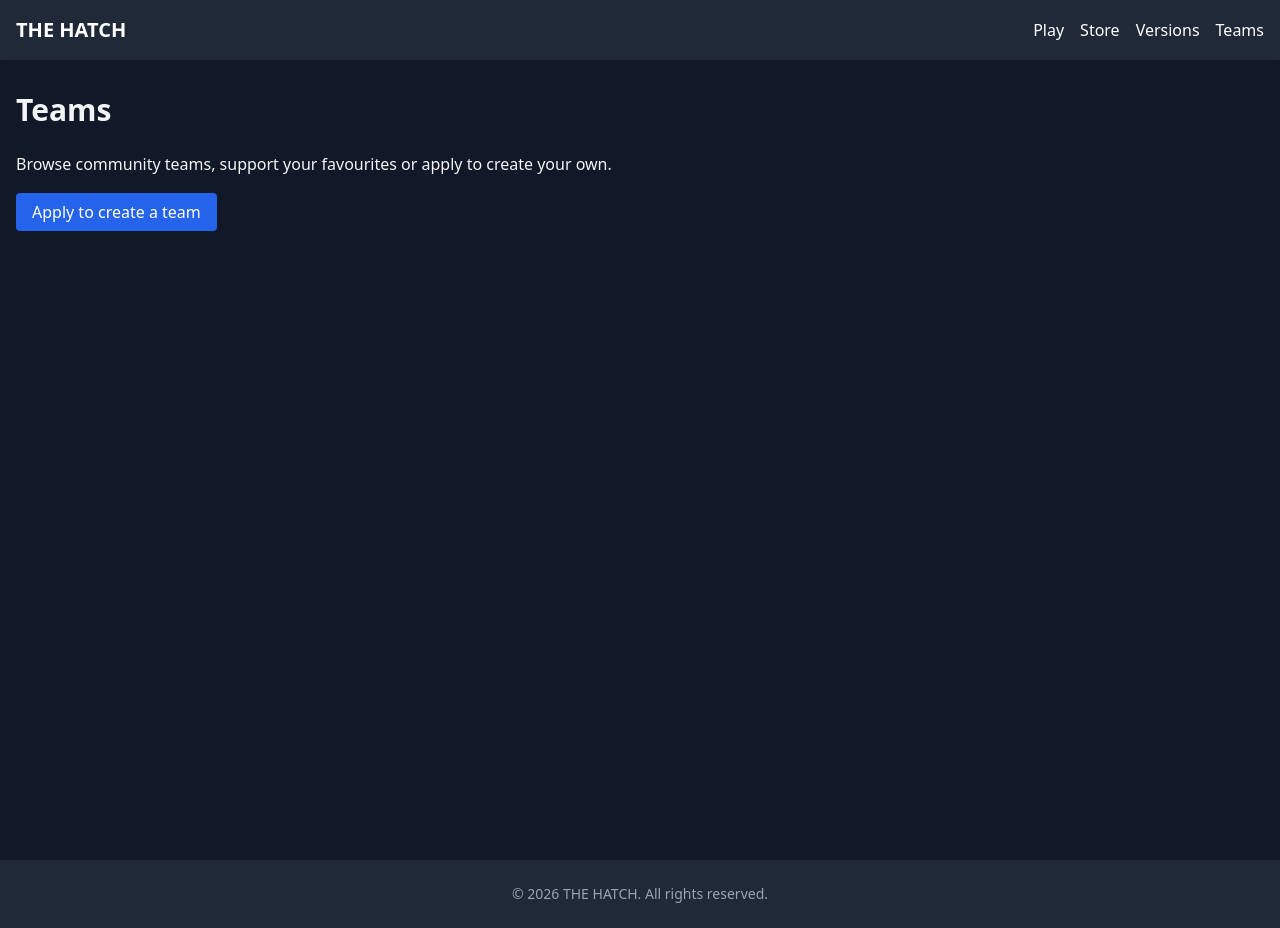
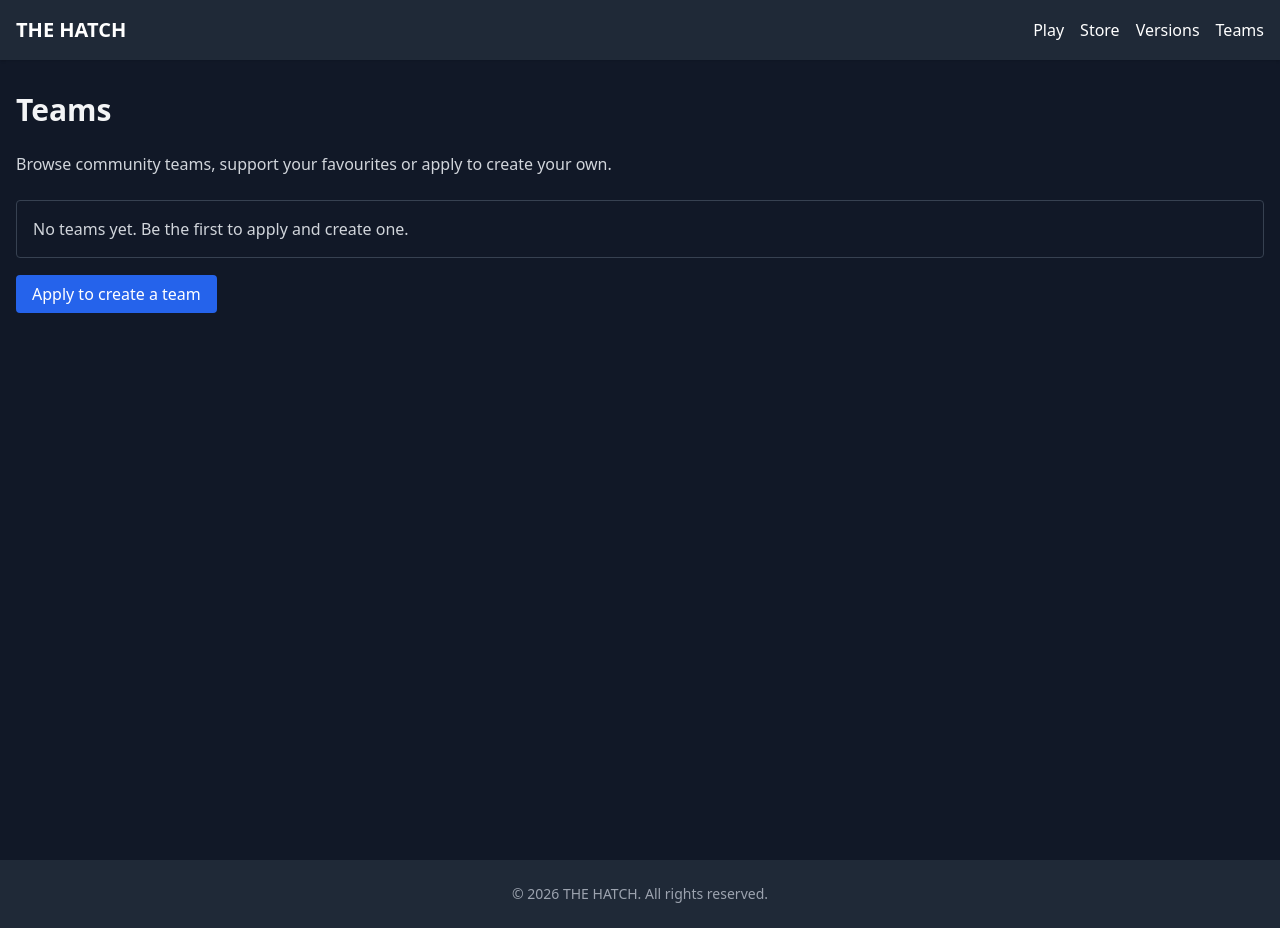
Before and after one commit to CeoSolace/TheHatchGame, a Next.js app: page /teams in a window 1280 px wide. Built offline with nearby package versions, Linux system fonts and the light colour scheme.

Commit message:
Update page.tsx

```diff
--- a/app/teams/page.tsx
+++ b/app/teams/page.tsx
@@ -2,15 +2,23 @@ import Link from 'next/link'
 import { teams } from '@/lib/data/teams'
 
 export const metadata = {
-  title: 'Teams | THE HATCH',
+  title: 'Teams | THE HATCH',
 }
 
 export default function TeamsPage() {
-  // In a real implementation, this data would come from the database via API. Here we import a static list.
   return (
     <div className="space-y-6">
       <h1 className="text-3xl font-bold">Teams</h1>
-      <p>Browse community teams, support your favourites or apply to create your own.</p>
+      <p className="text-gray-300">
+        Browse community teams, support your favourites or apply to create your own.
+      </p>
+
+      {teams.length === 0 && (
+        <div className="border border-gray-700 rounded p-4 text-gray-300">
+          No teams yet. Be the first to apply and create one.
+        </div>
+      )}
+
       <div className="grid grid-cols-1 md:grid-cols-2 gap-4">
         {teams.map((team) => (
           <Link
@@ -18,10 +26,6 @@ export default function TeamsPage() {
             key={team.slug}
             className="border border-gray-700 rounded overflow-hidden hover:shadow-lg transition-shadow"
           >
-            <div
-              className="h-32 bg-cover bg-center"
-              style={{ backgroundImage: `url(${team.bannerUrl})` }}
-            />
             <div className="p-4">
               <h3 className="font-semibold text-lg flex items-center">
                 {team.name}
@@ -32,6 +36,7 @@ export default function TeamsPage() {
           </Link>
         ))}
       </div>
+
       <Link href="/teams/apply" className="btn">Apply to create a team</Link>
     </div>
   )
```
